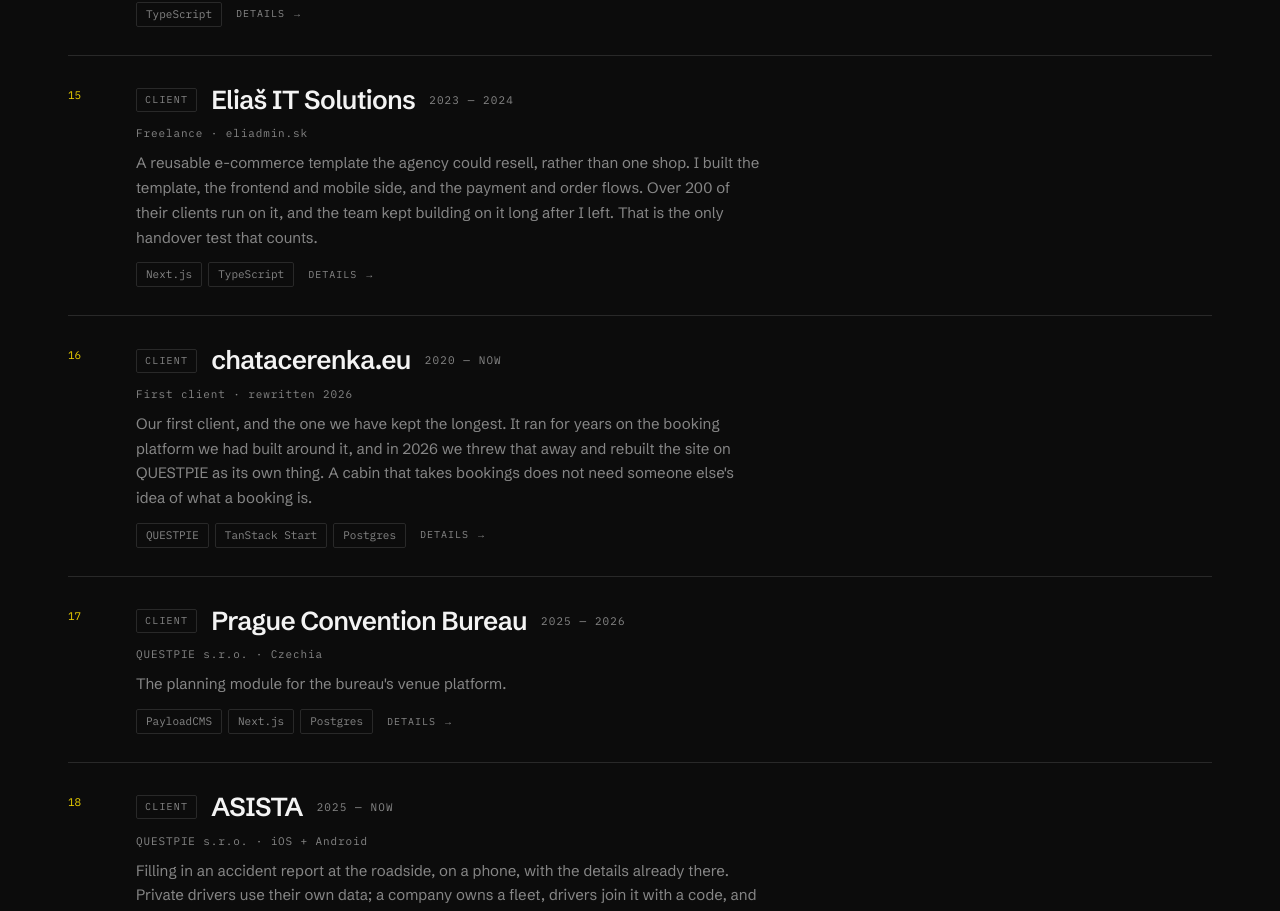
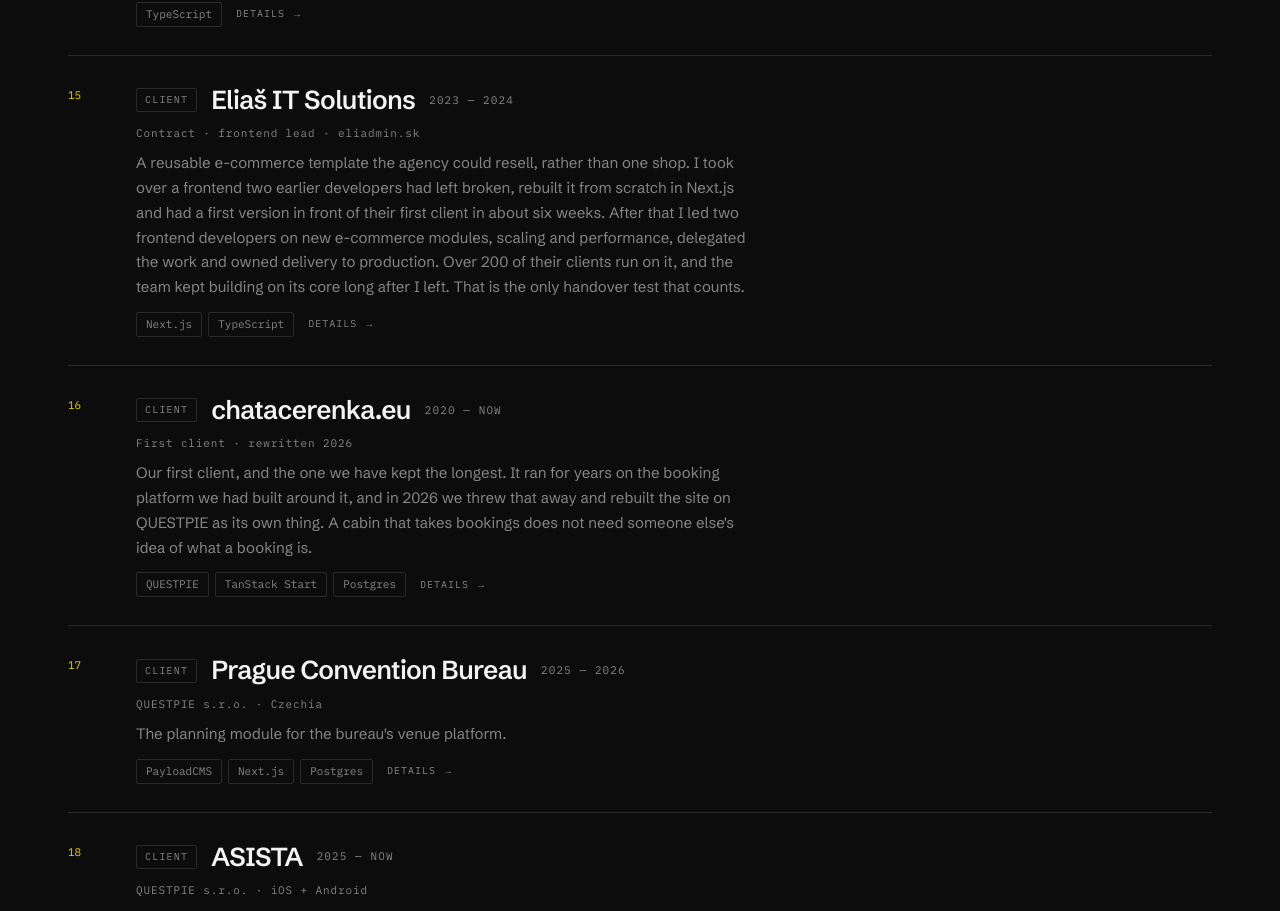
Before and after one commit to drepkovsky/drepkovsky, a Next.js app: page /work in a window 1280 px wide. Shown: the part 4217-5128 px from the top of the page. Built offline with nearby package versions, Linux system fonts and the light colour scheme; no server answers.

Commit message:
content: describe the Eliaš engagement as frontend lead and list Vue

```diff
--- a/src/content/cv.ts
+++ b/src/content/cv.ts
@@ -33,7 +33,7 @@
       "Agents hold their own permissions like any employee. The server checks every tool call again and sends anything an agent may not do to a human for approval. The same commands are open to Claude through an MCP server with OAuth, and companies build their own mini apps inside it.",
       "Took the current version from an empty repo to production in eight weeks with over 2,000 commits and 400 test files. Most of the code is written by coding agents I direct under strict engineering rules, automated checks and independent review.",
       "Wrote QUESTPIE, the open source framework that generates the database, API, MCP and admin from one TypeScript schema. Our products and client work in Slovakia, Czechia and Italy run on it.",
-      "Built an e-commerce template for Eliaš IT Solutions that they could resell. More than 200 of their clients run on it, and their team kept building on it after I left.",
+      "Led the frontend of the e-commerce template Eliaš IT Solutions resells. Rebuilt a broken project in Next.js with a first version within six weeks, then led two developers and owned delivery to production. 200+ of their clients run on it.",
     ],
   },
   {
@@ -78,7 +78,7 @@
   {
     group: "Frontend & mobile",
     items:
-      "React · Next.js · TanStack Start / Router / Query · React Native · Expo · Tailwind",
+      "React · Vue · Next.js · TanStack Start / Router / Query · React Native · Expo · Tailwind",
   },
   {
     group: "Data",
--- a/src/content/work.ts
+++ b/src/content/work.ts
@@ -366,15 +366,15 @@
   {
     slug: "elias-it",
     proves:
-      "That what I hand over outlives me: 200+ clients still run on that template.",
+      "That I can rescue a broken project, lead a small team and hand over something that outlives me: 200+ clients still run on that template.",
     weight: 6,
     kind: "CLIENT",
     title: "Eliaš IT Solutions",
     period: "2023 — 2024",
     sortYear: 2023.5,
-    context: "Freelance · eliadmin.sk",
+    context: "Contract · frontend lead · eliadmin.sk",
     summary:
-      "A reusable e-commerce template the agency could resell, rather than one shop. I built the template, the frontend and mobile side, and the payment and order flows. Over 200 of their clients run on it, and the team kept building on it long after I left. That is the only handover test that counts.",
+      "A reusable e-commerce template the agency could resell, rather than one shop. I took over a frontend two earlier developers had left broken, rebuilt it from scratch in Next.js and had a first version in front of their first client in about six weeks. After that I led two frontend developers on new e-commerce modules, scaling and performance, delegated the work and owned delivery to production. Over 200 of their clients run on it, and the team kept building on its core long after I left. That is the only handover test that counts.",
     stack: ["Next.js", "TypeScript"],
     writeup: null,
   },
```
